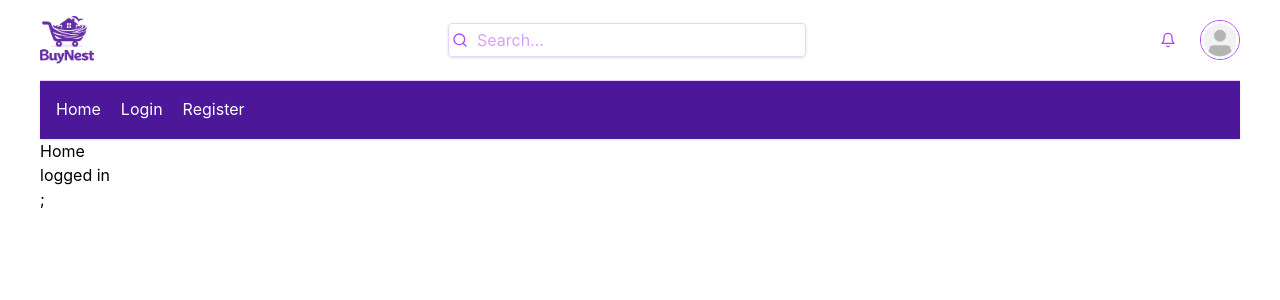
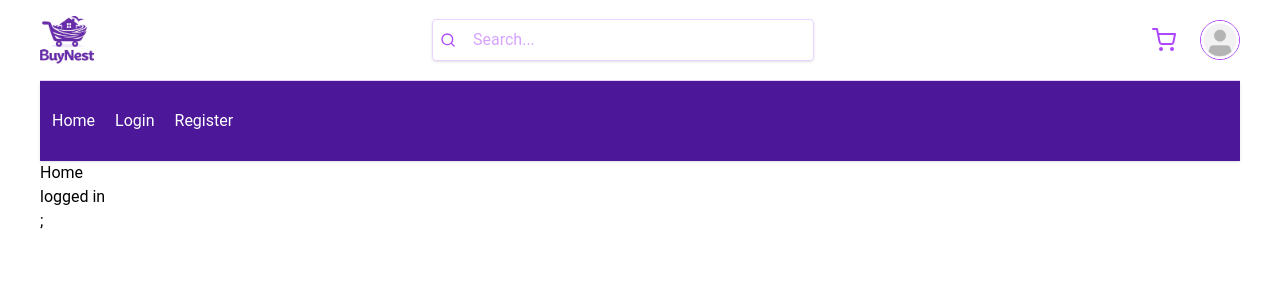
Before and after one commit to Tsedeniyagashaw/Buynest, a React (Vite) app in the folder client/: page / in a window 1280 px wide. Shown: the top 300 px of the page. Built offline with nearby package versions, Linux system fonts and the light colour scheme.

Commit message:
navbar and header UI

```diff
--- a/client/src/components/Header.jsx
+++ b/client/src/components/Header.jsx
@@ -1,6 +1,6 @@
 import logo from '../assets/logo.png'
 import profile from '../assets/profile.png'
-import { FiSearch, FiBell } from "react-icons/fi";
+import { FiSearch,  FiShoppingCart } from "react-icons/fi";
 
 
 function Header() {
@@ -14,11 +14,11 @@ function Header() {
 />
         </div>
         <div className='flex items-center relative text-purple-500'>
-            <FiSearch className='absolute m-1' />  <input type="text" className='border b-1 border-purple-200 pl-7 py-1 px-20 shadow-sm rounded-sm ' placeholder='Search...' />
+            <FiSearch className='absolute m-2' />  <input type="text" className='border b-1 border-purple-200 pl-10 py-2 px-30  shadow-sm rounded-sm outline-none   focus:ring-1 focus:ring-violet-300' placeholder='Search...' />
 
         </div>
         <div className='flex items-center justify-between  text-purple-500'>
-            <FiBell className='mr-6 '/>
+            <FiShoppingCart className='mr-6 text-2xl'/>
           <img
   src={profile}
   alt="Profile"
--- a/client/src/components/Navbar.jsx
+++ b/client/src/components/Navbar.jsx
@@ -6,27 +6,33 @@ function Navbar() {
     const { token, logout } = useContext(AuthContext);
 
     return (
-        <nav className="bg-violet-900 text-white p-4 flex justify-start gap-5 items-center shadow-sm">
+        <nav className="bg-violet-900 text-white flex align-middle  gap-5 items-center shadow-sm h-20 px-3">
 
-            <Link to="/" className=" border-b-2 border-transparent hover:border-white">Home</Link>
+
+
+            <Link to="/" className="relative flex items-center bottom-0 text-center transition-colors duration-300 after:absolute after:left-0 after:bottom-0 after:h-[2px] after:w-0 after:bg-white after:transition-all after:duration-300 hover:after:w-full h-full">Home</Link>
             {!token ? (
                 <>
-                <Link to="/login" className=" border-b-2 border-transparent hover:border-white">Login</Link>
-                <Link to="/register" className=" border-b-2 border-transparent hover:border-white">Register</Link>
+                <Link to="/login"  className="relative flex items-center bottom-0 text-center transition-colors duration-300 after:absolute after:left-0 after:bottom-0 after:h-[2px] after:w-0 after:bg-white after:transition-all after:duration-300 hover:after:w-full h-full">Login</Link>
+                <Link to="/register"  className="relative flex items-center bottom-0  text-center transition-colors duration-300 after:absolute after:left-0 after:bottom-0 after:h-[2px] after:w-0 after:bg-white after:transition-all after:duration-300 hover:after:w-full h-full">Register</Link>
                 </>
             ):(
-                <>
-                <Link to="/product" className=" border-b-2 border-transparent hover:border-white transition">Products</Link>
-                <Link to="/cart" className=" border-b-2 border-transparent hover:border-white transition">Cart</Link>
-                <Link to="/orders" className=" border-b-2 border-transparent hover:border-white transition">Orders</Link>
-                <Link to="/seller-dashboard" className=" border-b-2 border-transparent hover:border-white transition">Dashboard</Link>
-                <Link to="/seller-orders" className=" border-b-2 border-transparent hover:border-white transition">Orders</Link>
-
-
-                <button onClick={logout}>
+                <div className="flex justify-between w-full h-full">
+                <div className="flex gap-4">
+                <Link to="/product" className="relative flex items-center bottom-0  text-center transition-colors duration-300 after:absolute after:left-0 after:bottom-0 after:h-[2px] after:w-0 after:bg-white after:transition-all after:duration-300 hover:after:w-full h-full">Products</Link>
+                <Link to="/cart"  className="relative flex items-center bottom-0  text-center transition-colors duration-300 after:absolute after:left-0 after:bottom-0 after:h-[2px] after:w-0 after:bg-white after:transition-all after:duration-300 hover:after:w-full h-full">Cart</Link>
+                <Link to="/orders"  className="relative flex items-center bottom-0  text-center transition-colors duration-300 after:absolute after:left-0 after:bottom-0 after:h-[2px] after:w-0 after:bg-white after:transition-all after:duration-300 hover:after:w-full h-full">Orders</Link>
+                <Link to="/seller-dashboard"  className="relative flex items-center bottom-0  text-center transition-colors duration-300 after:absolute after:left-0 after:bottom-0 after:h-[2px] after:w-0 after:bg-white after:transition-all after:duration-300 hover:after:w-full h-full">Dashboard</Link>
+                <Link to="/seller-orders"   className="relative flex items-center bottom-0  text-center transition-colors duration-300 after:absolute after:left-0 after:bottom-0 after:h-[2px] after:w-0 after:bg-white after:transition-all after:duration-300 hover:after:w-full h-full">S_Orders</Link>
+              </div>
+                <div className=" flex items-center">
+                    <button class="bg-transparent hover:bg-purple-700 font-semibold py-2 px-4 border border-purple-500 rounded shadow" onClick={logout}>
                     Logout
                 </button>
-                </>
+                </div>
+
+                </div>
+
             )}
         </nav>
     );
--- a/client/src/index.css
+++ b/client/src/index.css
@@ -1 +1,8 @@
 @import "tailwindcss";
+@import url('https://googleapis.com');
+
+html, body {
+  font-family: 'Roboto', sans-serif;
+  -webkit-font-smoothing: antialiased;
+  -moz-osx-font-smoothing: grayscale;
+}
```
Also changed, not shown: 1 other file (tests, documents, lock files or other folders).
